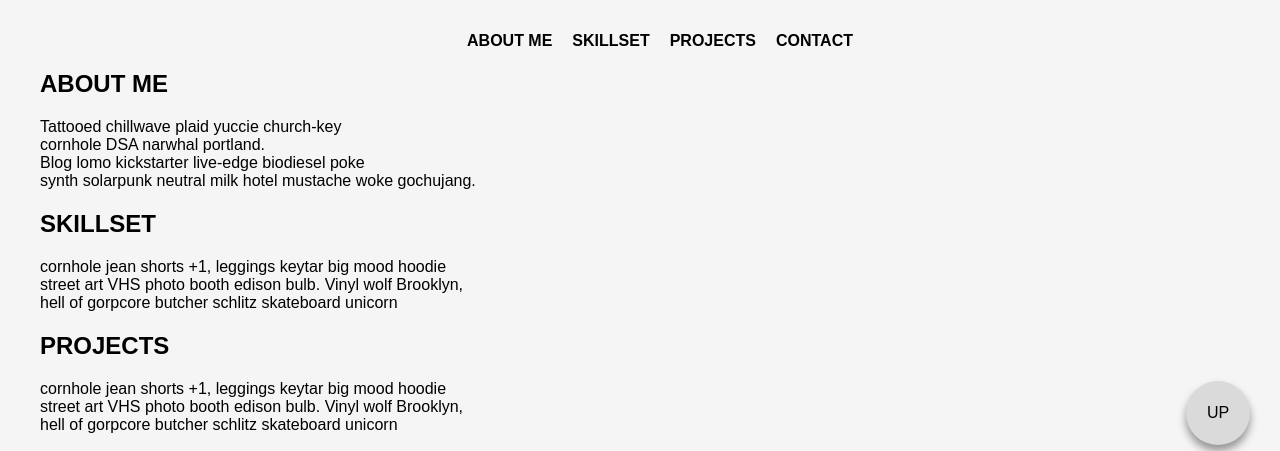
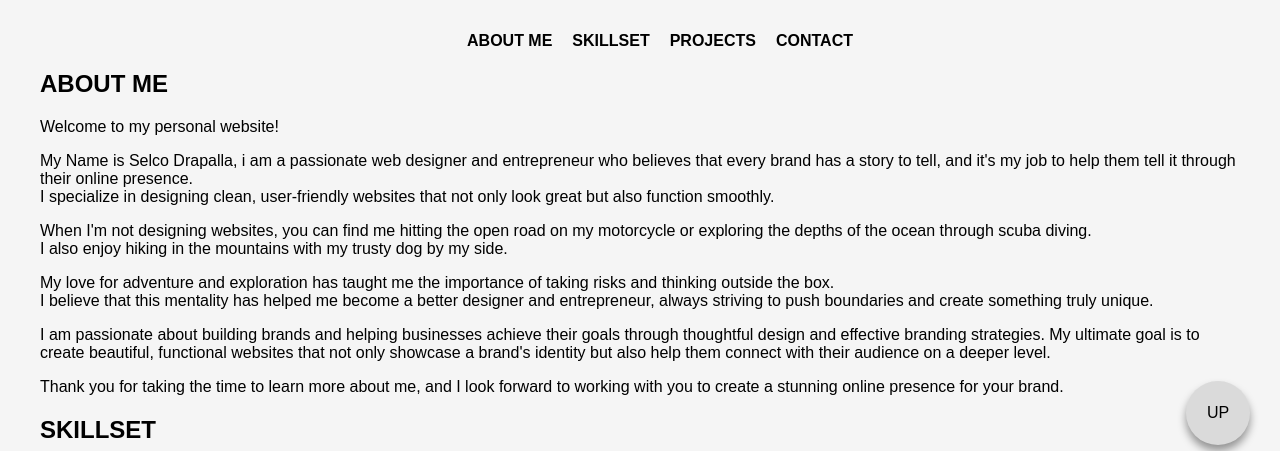
Before and after one commit to SelcoD/personal-website, a plain HTML site: page index.html in a window 1280 px wide. Shown: the part 325-776 px from the top of the page. Drawn offline with Linux system fonts and the light colour scheme.

Commit message:
added about me text

```diff
--- a/index.html
+++ b/index.html
@@ -27,12 +27,25 @@
 
     <section id="about me">
       <h2>ABOUT ME</h2>
-      <p>
-        Tattooed chillwave plaid yuccie church-key<br />
-        cornhole DSA narwhal portland.<br />
-        Blog lomo kickstarter live-edge biodiesel poke<br />
-        synth solarpunk neutral milk hotel mustache woke gochujang.
-      </p>
+        <p>
+        Welcome to my personal website!
+        </p>
+
+        My Name is Selco Drapalla, i am a passionate web designer and entrepreneur who believes that every brand has a story to tell, and it's my job to help them tell it through their online presence.<br>
+        I specialize in designing clean, user-friendly websites that not only look great but also function smoothly.
+        </p>
+
+        <p>
+        When I'm not designing websites, you can find me hitting the open road on my motorcycle or exploring the depths of the ocean through scuba diving.<br>
+        I also enjoy hiking in the mountains with my trusty dog by my side.
+        </p>
+        My love for adventure and exploration has taught me the importance of taking risks and thinking outside the box.<br>
+        I believe that this mentality has helped me become a better designer and entrepreneur, always striving to push boundaries and create something truly unique.
+        <p>
+        I am passionate about building brands and helping businesses achieve their goals through thoughtful design and effective branding strategies. My ultimate goal is to create beautiful, functional websites that not only showcase a brand's identity but also help them connect with their audience on a deeper level.
+        </p>
+        Thank you for taking the time to learn more about me, and I look forward to working with you to create a stunning online presence for your brand.
+        </p>
     </section>
 
     <section id="skillset">
--- a/styles.css
+++ b/styles.css
@@ -26,6 +26,7 @@ nav ul {
   list-style: none;
   justify-content: space-between;
   flex-wrap: wrap;
+
 
 }
 
```
